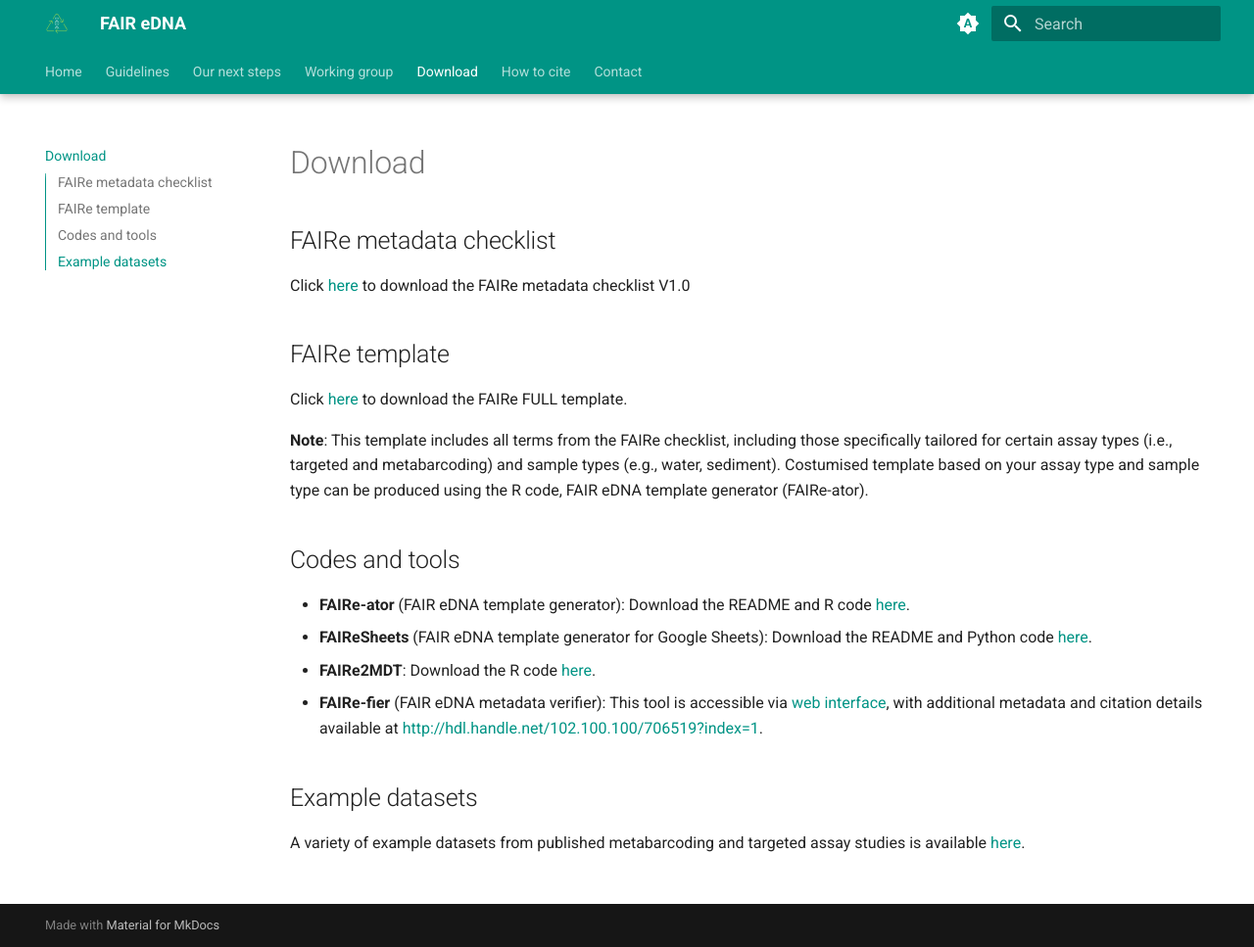
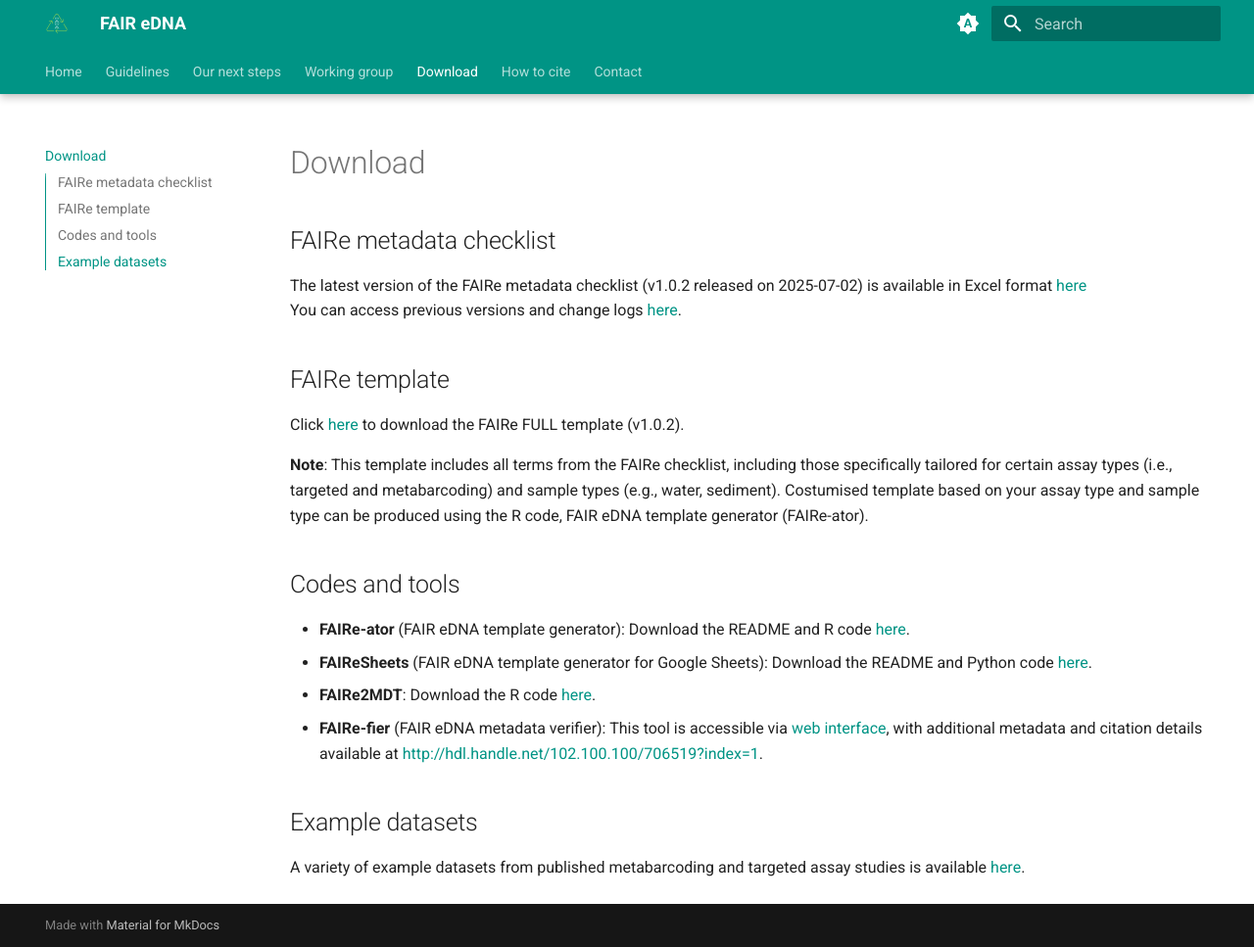
Before and after one commit to FAIR-eDNA/FAIR-eDNA.github.io, an MkDocs documentation site: the page built from docs/download.md, in a window 1280 px wide and 967 px high. Shown: the whole window at 98% size. Built offline with MkDocs 1.6.1 and Material for MkDocs 9.7.7, drawn with Linux system fonts in a browser that asks for light colours.

Commit message:
Update download.md
providing new links to the checklist and templates (v1.0.2) and checklist repo for previosu versions and change logs

```diff
--- a/docs/download.md
+++ b/docs/download.md
@@ -1,8 +1,9 @@
 ## FAIRe metadata checklist
-Click [here](/checklist/FAIRe_checklist_v1.0.xlsx) to download the FAIRe metadata checklist V1.0
+The latest version of the FAIRe metadata checklist (v1.0.2 released on 2025-07-02) is available in Excel format [here](https://github.com/FAIR-eDNA/FAIRe_checklist/blob/main/FAIRe_checklist_v1.0.2.xlsx)
+You can access previous versions and change logs [here](https://github.com/FAIR-eDNA/FAIRe_checklist/tree/main).
 
 ## FAIRe template
-Click [here](/checklist/FAIRe_checklist_v1.0_FULLtemplate.xlsx) to download the FAIRe FULL template.
+Click [here](https://github.com/FAIR-eDNA/FAIRe_checklist/blob/main/FAIRe_checklist_v1.0.2_FULLtemplate.xlsx) to download the FAIRe FULL template (v1.0.2).
 
 **Note**: This template includes all terms from the FAIRe checklist, including those specifically tailored for certain assay types (i.e., targeted and metabarcoding) and sample types (e.g., water, sediment). Costumised template based on your assay type and sample type can be produced using the R code, FAIR eDNA template generator (FAIRe-ator).
 
```
